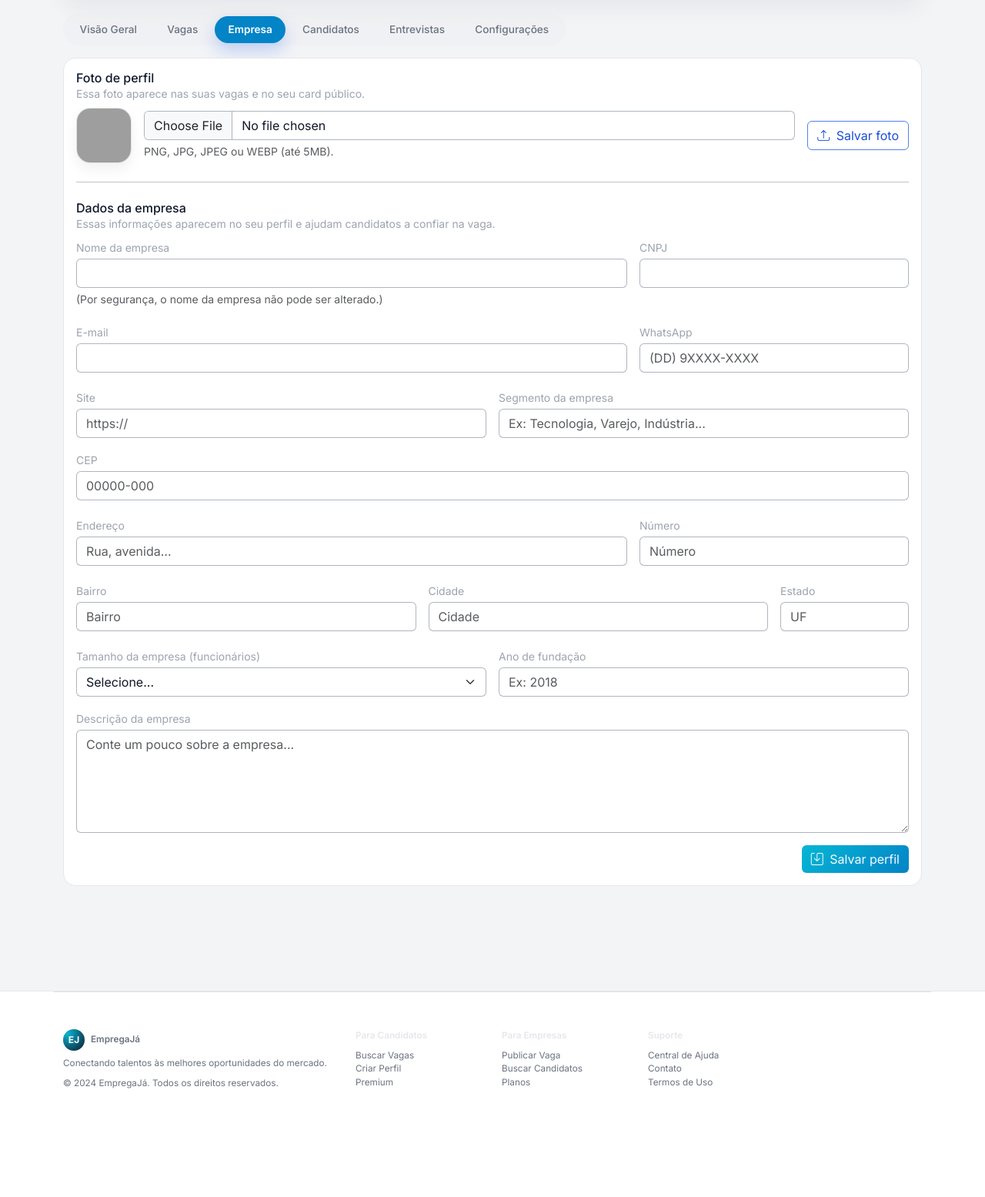
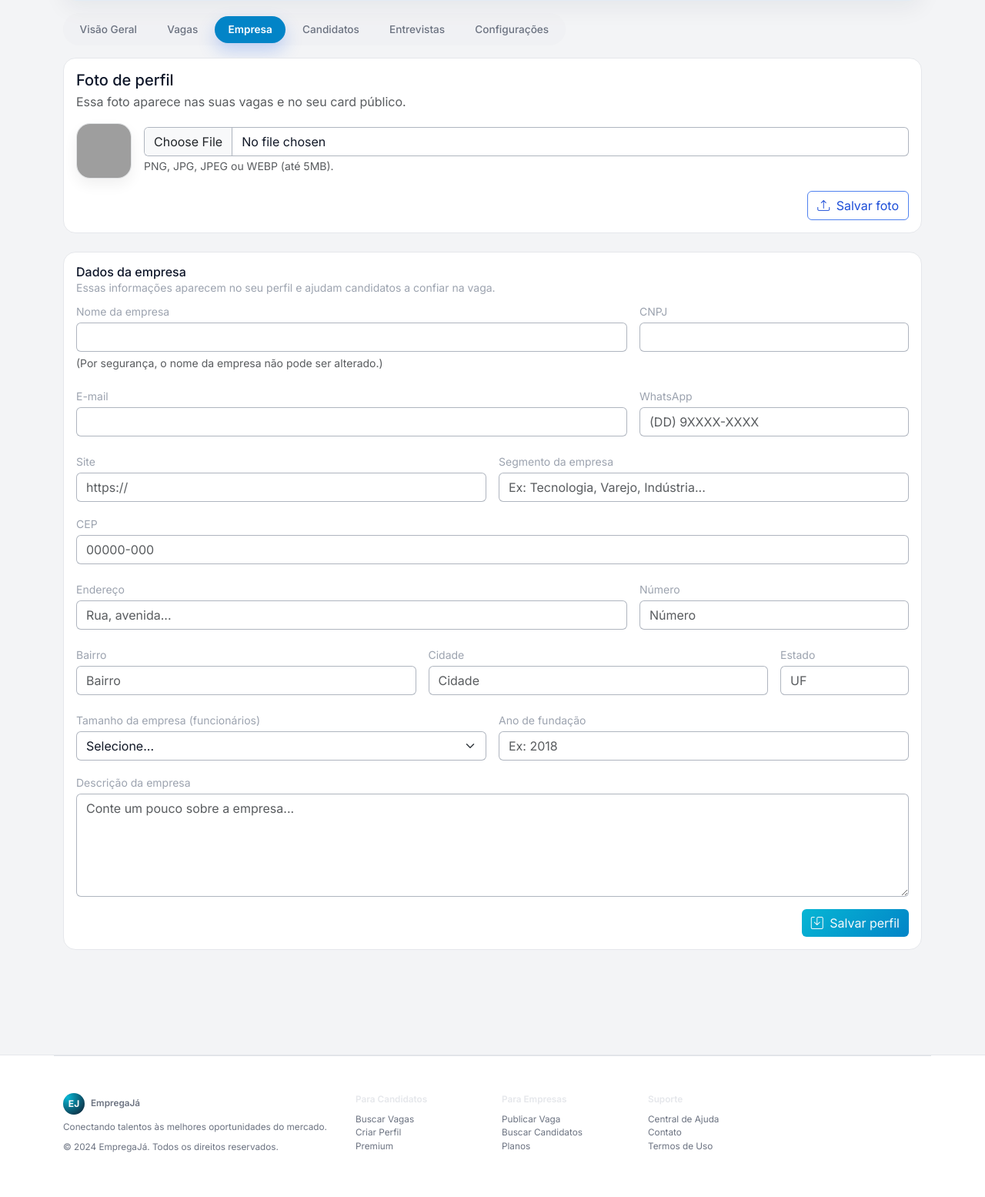
Before and after one commit to Hunter954/job, a Python web app: template templates/company/company_data.html in a window 1280 px wide. Shown: the part 192-1747 px from the top of the page at 77% size. Before the commit the page ends 1606 px from the top, so only its background shows below. Run offline with Jinja, Linux system fonts and the light colour scheme; the template is opened without the code that fills it, so the values that code supplies are empty; some libraries are stand-ins or nearby versions; grey boxes are pictures that could not be loaded.

Commit message:
Update company_data.html

```diff
--- a/templates/company/company_data.html
+++ b/templates/company/company_data.html
@@ -9,54 +9,53 @@
   {% set active_tab = 'company' %}
   {% include "company/_dashboard_tabs.html" %}
 
-  <div class="card">
-    <div class="card-body">
   <style>
-        .company-logo-preview{width:72px;height:72px;border-radius:18px;overflow:hidden;border:1px solid rgba(15,27,45,.12);background:#fff;box-shadow:0 8px 18px rgba(0,0,0,.06)}
+    .company-logo-preview{
+      width:72px;height:72px;border-radius:18px;overflow:hidden;
+      border:1px solid rgba(15,27,45,.12);background:#fff;
+      box-shadow:0 8px 18px rgba(0,0,0,.06)
+    }
     .company-logo-preview img{width:100%;height:100%;object-fit:cover;display:block}
   </style>
 
-      <!-- FOTO / LOGO (salvar separado, igual ao candidato) -->
-      <div class="mb-3">
-        <div class="d-flex justify-content-between align-items-center flex-wrap gap-2">
-          <div>
-            <h3 class="h6 mb-0">Foto de perfil</h3>
-            <p class="small text-slate-500 mb-0">Essa foto aparece nas suas vagas e no seu card público.</p>
+  <!-- CARD 1: Foto de perfil (FORM separado, botão separado embaixo) -->
+  <div class="card mb-4">
+    <div class="card-body">
+      <h5 class="mb-1">Foto de perfil</h5>
+      <p class="text-muted mb-3">Essa foto aparece nas suas vagas e no seu card público.</p>
+
+      <form method="POST" action="{{ url_for('company.company_data') }}" enctype="multipart/form-data">
+        {% if csrf_token is defined %}
+          <input type="hidden" name="csrf_token" value="{{ csrf_token() }}">
+        {% endif %}
+        <input type="hidden" name="action" value="upload_logo">
+
+        <div class="d-flex align-items-center gap-3">
+          <div class="company-logo-preview">
+            <img
+              src="{{ url_for('static', filename=profile.logo_filename) if profile and profile.logo_filename else url_for('static', filename='img/default-company.png') }}"
+              alt="Logo"
+            >
+          </div>
+
+          <div class="flex-grow-1">
+            <input class="form-control" type="file" name="logo" accept=".png,.jpg,.jpeg,.webp" />
+            <small class="text-muted">PNG, JPG, JPEG ou WEBP (até 5MB).</small>
           </div>
         </div>
 
-        <form method="post" enctype="multipart/form-data" class="mt-2" novalidate>
-          {% if csrf_token is defined %}
-            <input type="hidden" name="csrf_token" value="{{ csrf_token() }}">
-          {% endif %}
-          <input type="hidden" name="action" value="logo">
-
-          <div class="d-flex align-items-center gap-3 flex-wrap">
-            <div class="company-logo-preview">
-              {% if profile.logo_filename %}
-                <img src="{{ url_for('static', filename='uploads/companies/' ~ profile.logo_filename) }}" alt="Logo">
-              {% else %}
-                <img src="{{ url_for('static', filename='img/default-avatar.png') }}" alt="Logo">
-              {% endif %}
-            </div>
-
-            <div class="flex-grow-1" style="min-width:260px">
-              <input class="form-control" type="file" name="logo" accept="image/png,image/jpeg,image/jpg,image/webp">
-              <div class="form-text">PNG, JPG, JPEG ou WEBP (até 5MB).</div>
-            </div>
-
-            <div class="ms-auto">
-              <button class="btn btn-outline-primary" type="submit">
+        <div class="d-flex justify-content-end mt-3">
+          <button type="submit" class="btn btn-outline-primary">
             <i class="bi bi-upload me-1"></i> Salvar foto
           </button>
         </div>
-          </div>
       </form>
     </div>
+  </div>
 
-      <hr class="my-4">
-
-      <!-- INFORMAÇÕES (salvar separado) -->
+  <!-- CARD 2: Dados da empresa (FORM separado) -->
+  <div class="card">
+    <div class="card-body">
       <div class="d-flex justify-content-between align-items-start flex-wrap gap-2 mb-2">
         <div>
           <h3 class="h6 mb-0">Dados da empresa</h3>
@@ -64,10 +63,11 @@
         </div>
       </div>
 
-      <form method="post" novalidate>
+      <form method="POST" action="{{ url_for('company.company_data') }}" novalidate>
         {% if csrf_token is defined %}
           <input type="hidden" name="csrf_token" value="{{ csrf_token() }}">
         {% endif %}
+        <input type="hidden" name="action" value="save_company">
 
         <div class="row g-3">
           <div class="col-md-8">
@@ -151,7 +151,8 @@
           </div>
           <div class="col-md-6">
             <label class="form-label small text-slate-500 mb-1">Ano de fundação</label>
-            <input type="number" class="form-control" name="founded_year" min="1800" max="2100" value="{{ profile.founded_year or '' }}" placeholder="Ex: 2018" maxlength="4">
+            <input type="number" class="form-control" name="founded_year" min="1800" max="2100"
+                   value="{{ profile.founded_year or '' }}" placeholder="Ex: 2018">
           </div>
         </div>
 
@@ -166,7 +167,6 @@
           </button>
         </div>
       </form>
-
     </div>
   </div>
 
```
Lines whose indentation alone changed are shown as unchanged.
